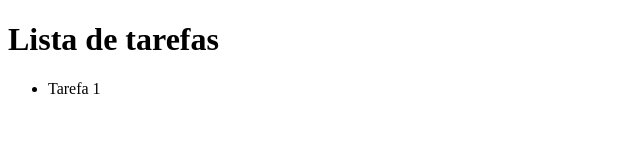
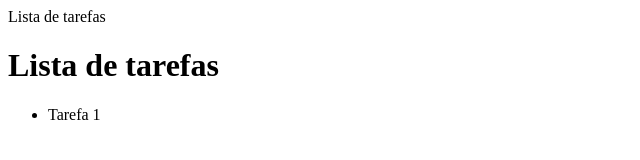
Before and after one commit to mateusfuzzato/Lista-de-tarefas, a plain HTML site: page Index.html in a window 1280 px wide. Shown: the whole page, without its empty margins (0-640 px from the left). Drawn offline with Linux system fonts and the light colour scheme.

Commit message:
Header da página

```diff
--- a/Index.html
+++ b/Index.html
@@ -6,6 +6,7 @@
     <title>Lista de tarefas</title>
 </head>
 <body>
+    <header>Lista de tarefas</header>
     <h1>Lista de tarefas</h1>
     <ul>
         <li>Tarefa 1</li>
```
